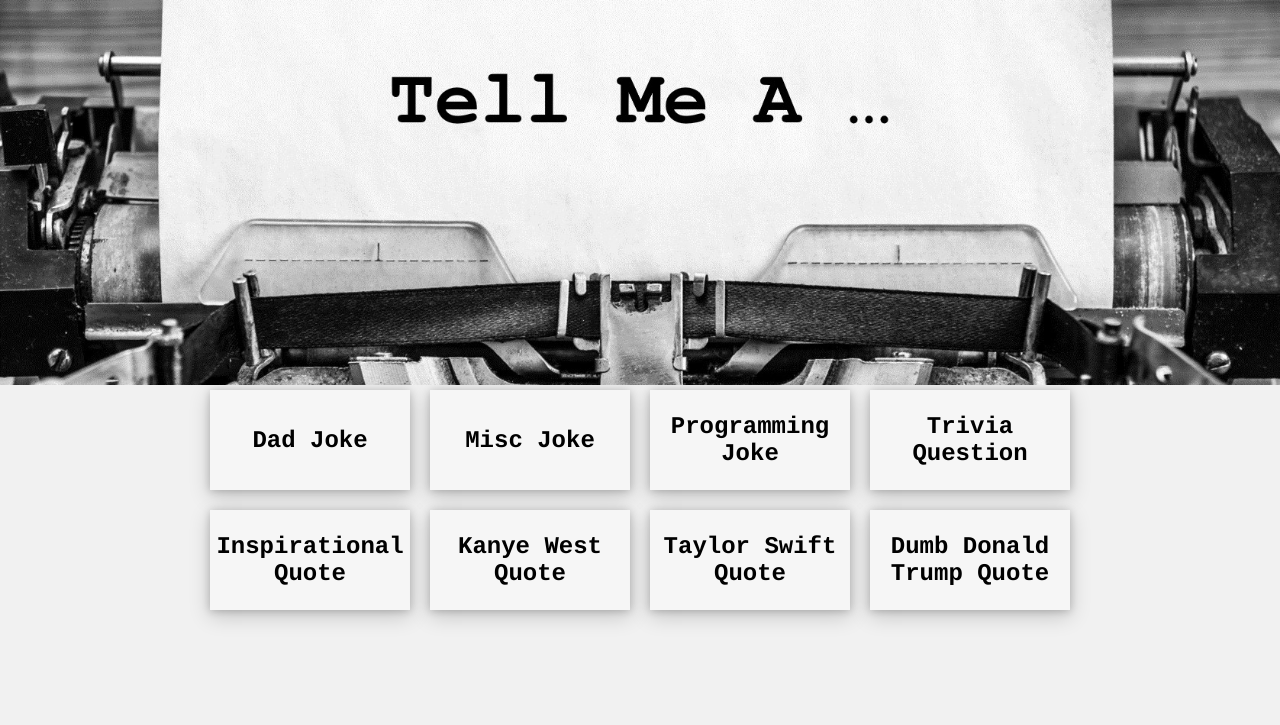
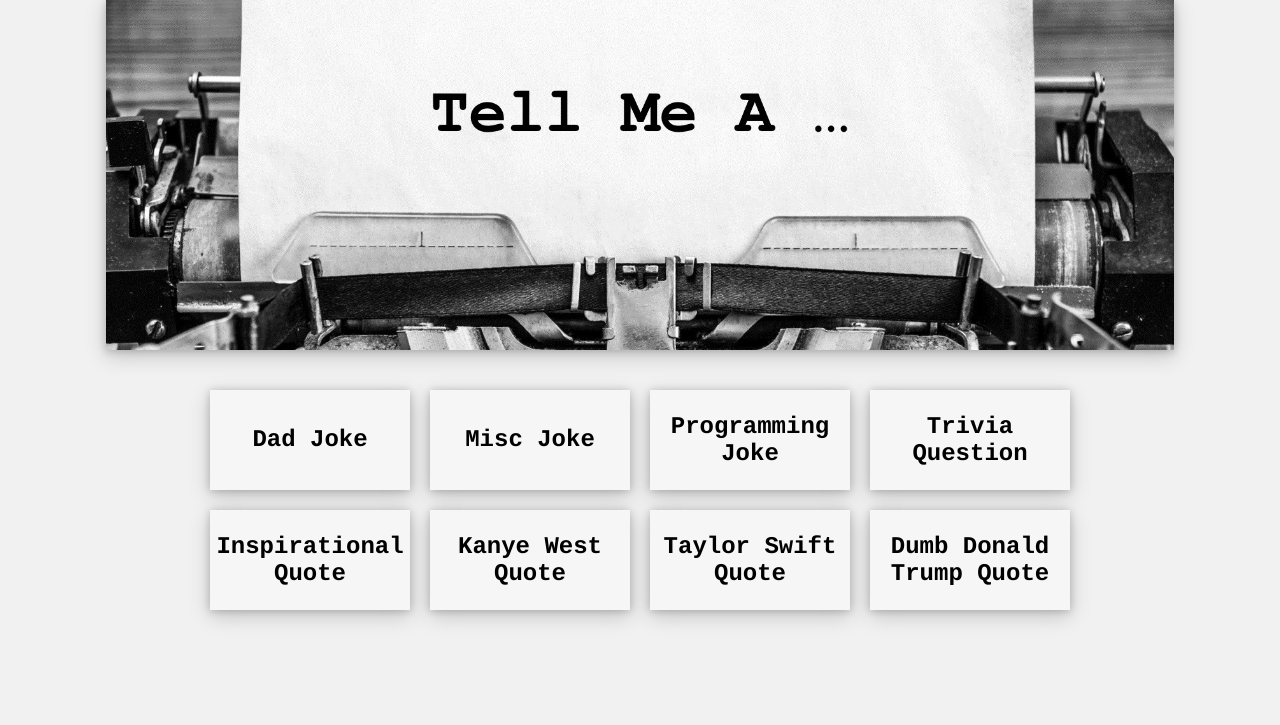
Before and after one commit to jeffxhansen/TellMe, a plain HTML site: page index.html in a window 1280 px wide. Shown: the top 725 px of the page. Drawn offline with nearby package versions, Linux system fonts and the light colour scheme.

Commit message:
minor header change

```diff
--- a/styles.css
+++ b/styles.css
@@ -34,11 +34,10 @@ html {
 
 }
 
-.header {
+.header img{
     display: flex;
     justify-content: space-around;
     align-items: center;
-    background-image: url(/images/typewritermine.jpg);
     background-repeat: no-repeat;
     background-size: cover;
     background-position: top;
```
